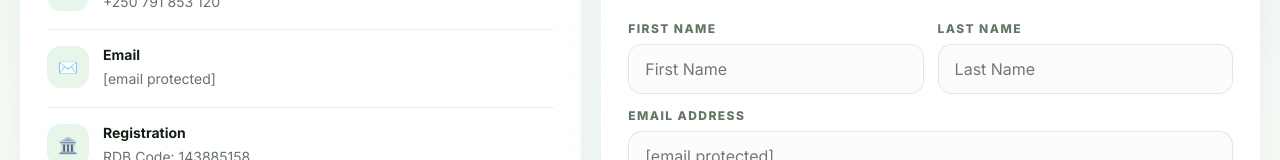
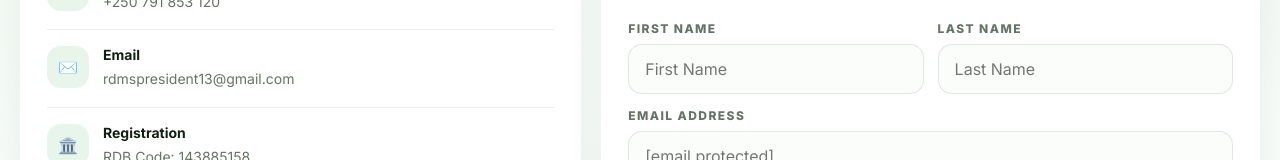
Before and after one commit to erwinatibor/rdms-website, a React (Vite) app: page /contact in a window 1280 px wide. Shown: the part 563-723 px from the top of the page. Built offline with nearby package versions, Linux system fonts and the light colour scheme.

Commit message:
your message

```diff
--- a/src/components/Contact.jsx
+++ b/src/components/Contact.jsx
@@ -30,7 +30,7 @@ export default function Contact() {
               </div>
               <div className="contact-item">
                 <div className="contact-badge">✉️</div>
-                <div><strong>Email</strong><span>[email protected]</span></div>
+                <div><strong>Email</strong><span>rdmspresident13@gmail.com</span></div>
               </div>
               <div className="contact-item">
                 <div className="contact-badge">🏛️</div>
```
